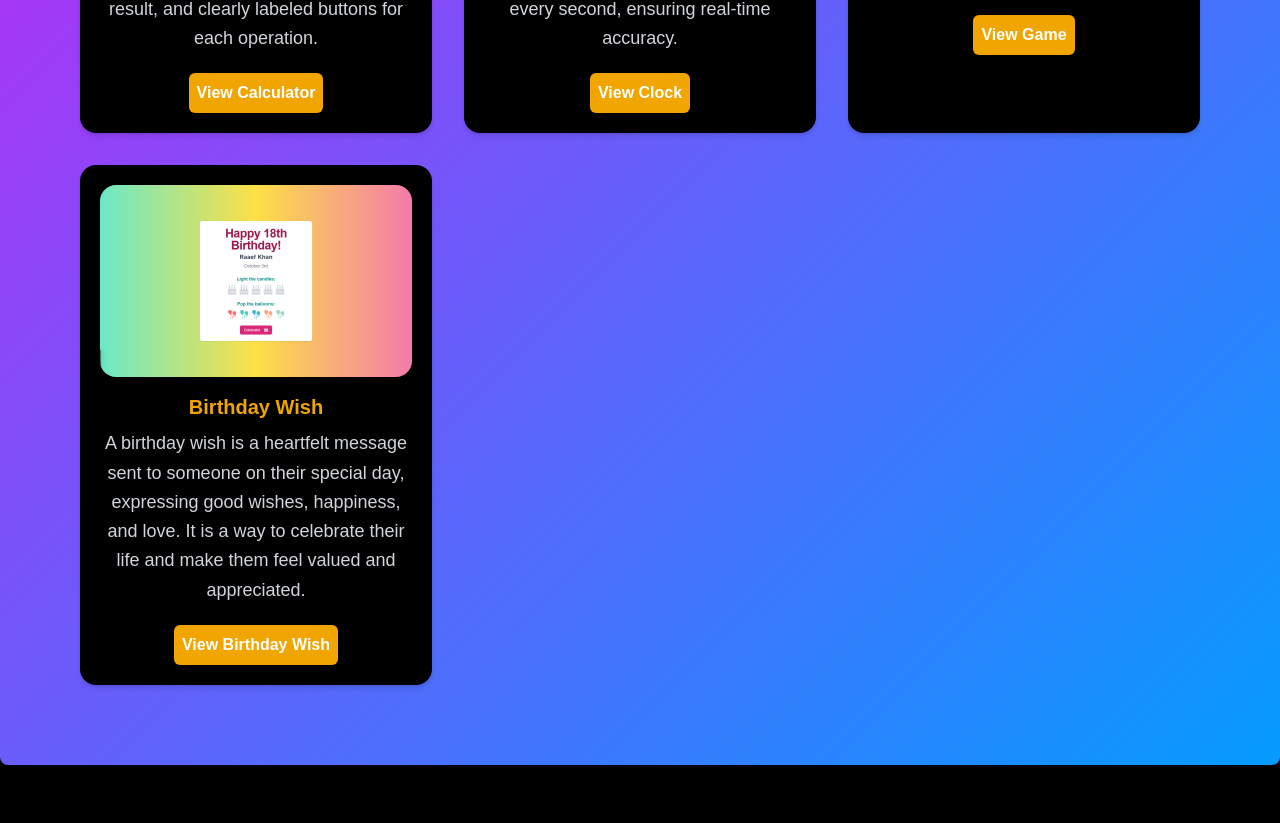
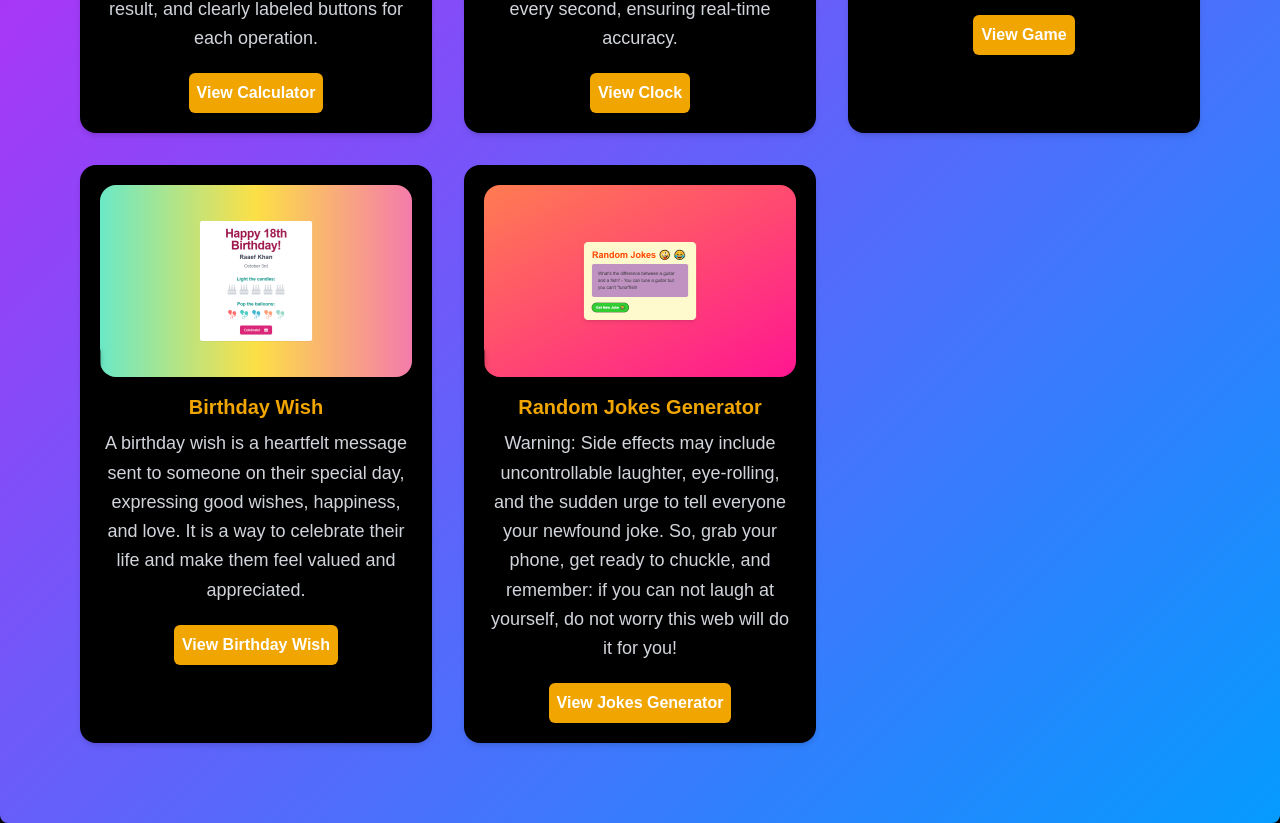
Before and after one commit to raaefkhan44/Portfolio-Tailwind-CSS, a Next.js app: page /project in a window 1280 px wide. Shown: the part 1235-2058 px from the top of the page. Before the commit the page ends 2000 px from the top, so only its background shows below. Built offline with nearby package versions, Linux system fonts and the light colour scheme.

Commit message:
first commit

```diff
--- a/src/app/project/page.tsx
+++ b/src/app/project/page.tsx
@@ -157,6 +157,29 @@ export default function Project() {
           </button>
         </div>
 
+         {/*Random Jokes Generator*/}
+         <div className="bg-black text-white rounded-2xl shadow-md p-5 transition duration-300 hover:-translate-y-2 flex flex-col items-center h-full">
+          <Image
+            src="/random jokes.PNG"
+            alt="Random Jokes Generator"
+            width={300}
+            height={250}
+            className="rounded-2xl w-full h-48 object-cover transition-transform duration-300 hover:scale-105 hover:brightness-110"
+          />
+          <h3 className="text-xl font-bold text-[#f0a500] mb-2 mt-4 transition-colors duration-300 hover:text-blue-500">
+         Random Jokes Generator
+          </h3>
+          <p className="text-lg leading-relaxed text-gray-300 mb-5 text-center">
+          Warning: Side effects may include uncontrollable laughter, eye-rolling, and the sudden urge to tell everyone your newfound joke. So, grab your phone, get ready to chuckle, and remember: if you can not laugh at yourself, do not worry this web will do it for you!
+          </p>
+          <button className="bg-[#f0a500] font-bold border-none rounded-md text-white p-2 transition-colors duration-300 hover:bg-blue-500 hover:scale-105">
+            <a href="https://07-random-joke-generator-gamma.vercel.app/" target="_blank" className="text-white">
+              View Jokes Generator
+            </a>
+          </button>
+        </div>
+
+
       </div>
     </div>
   );
```
Also changed, not shown: public/random jokes.PNG (added).
